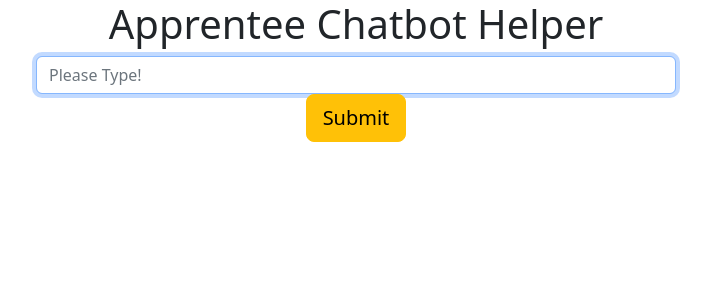
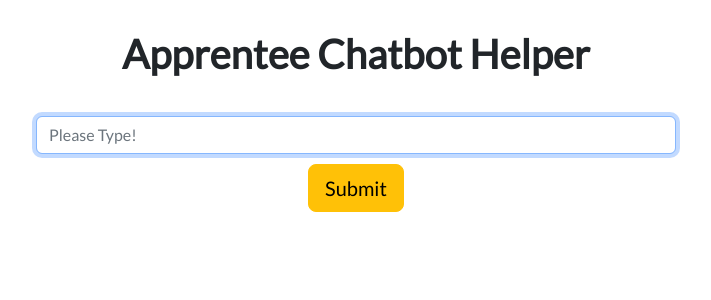
Before and after one commit to EduardoAquinta/ApprenteeHelperBot, a React (Create React App) app: page / in a window 1280 px wide. Shown: the top 300 px of the page, without its empty margins (284-995 px from the left). Built offline with nearby package versions, Linux system fonts and the light colour scheme; no server answers.

Commit message:
Change font, padd submit button, pad title

```diff
--- a/public/index.html
+++ b/public/index.html
@@ -2,7 +2,7 @@
 <html lang="en">
   <head>
     <meta charset="utf-8" />
-    <link rel="icon" href="%PUBLIC_URL%/favicon.ico" />
+    <link rel="icon" href="%PUBLIC_URL%/favicon1.ico" />
     <meta name="viewport" content="width=device-width, initial-scale=1" />
     <meta name="theme-color" content="#000000" />
     <meta
@@ -20,11 +20,11 @@
       It will be replaced with the URL of the `public` folder during the build.
       Only files inside the `public` folder can be referenced from the HTML.
 
-      Unlike "/favicon.ico" or "favicon.ico", "%PUBLIC_URL%/favicon.ico" will
+      Unlike "/favicon1.ico" or "favicon1.ico", "%PUBLIC_URL%/favicon1.ico" will
       work correctly both with client-side routing and a non-root public URL.
       Learn how to configure a non-root public URL by running `npm run build`.
     -->
-    <title>React App</title>
+    <title>AHB</title>
   </head>
   <body>
     <noscript>You need to enable JavaScript to run this app.</noscript>
--- a/src/App.css
+++ b/src/App.css
@@ -1,41 +1,22 @@
+@font-face {
+  font-family: Lato;
+  src: url('./assets/Lato-Regular.ttf') format('truetype');
+}
 .App {
-  text-align: center;
+  text-align: left;
   width: 50%;
   margin: 0 auto;
   white-space: pre-wrap;
+  height: 75%;
+  font-family: Lato;
 }
 
-.App-logo {
-  height: 40vmin;
-  pointer-events: none;
+.header {
+  padding: 30px;
+  text-align: center;
 }
 
-@media (prefers-reduced-motion: no-preference) {
-  .App-logo {
-    animation: App-logo-spin infinite 20s linear;
-  }
+.submit-button{
+text-align: center;
+  padding: 10px;
 }
-
-.App-header {
-  background-color: #282c34;
-  min-height: 100vh;
-  display: flex;
-  flex-direction: column;
-  align-items: center;
-  justify-content: center;
-  font-size: calc(10px + 2vmin);
-  color: white;
-}
-
-.App-link {
-  color: #61dafb;
-}
-
-@keyframes App-logo-spin {
-  from {
-    transform: rotate(0deg);
-  }
-  to {
-    transform: rotate(360deg);
-  }
-}
--- a/src/Components/ChatBot.jsx
+++ b/src/Components/ChatBot.jsx
@@ -26,7 +26,7 @@ export default function ChatBot() {
               body: JSON.stringify({
                   'model': 'text-davinci-003',
                   'prompt': input,
-                  'temperature': 0.86,
+                  'temperature': 0.99,
                   'max_tokens': 256
               }),
               method: 'POST',
--- a/src/Components/Header.jsx
+++ b/src/Components/Header.jsx
@@ -1,7 +1,9 @@
 export default function Header() {
     return (
         <div className="header">
-            <h1>Apprentee Chatbot Helper</h1>
+            <h1>
+                <b>Apprentee Chatbot Helper</b>
+            </h1>
         </div>
     )
 }
--- a/src/Components/atoms/FormButton.jsx
+++ b/src/Components/atoms/FormButton.jsx
@@ -6,6 +6,8 @@ export default function FormButton(props) {
         props.handleUserInput()
     }
     return (
+        <div className="submit-button">
             <Button type="submit" variant="warning" size="lg" onClick={handleClick} disabled={!props.buttonEnabled}>Submit</Button>
+        </div>
  )
 }
```
Also changed, not shown: src/assets/Lato-Regular.ttf (added), 1 other file (tests, documents, lock files or other folders).
